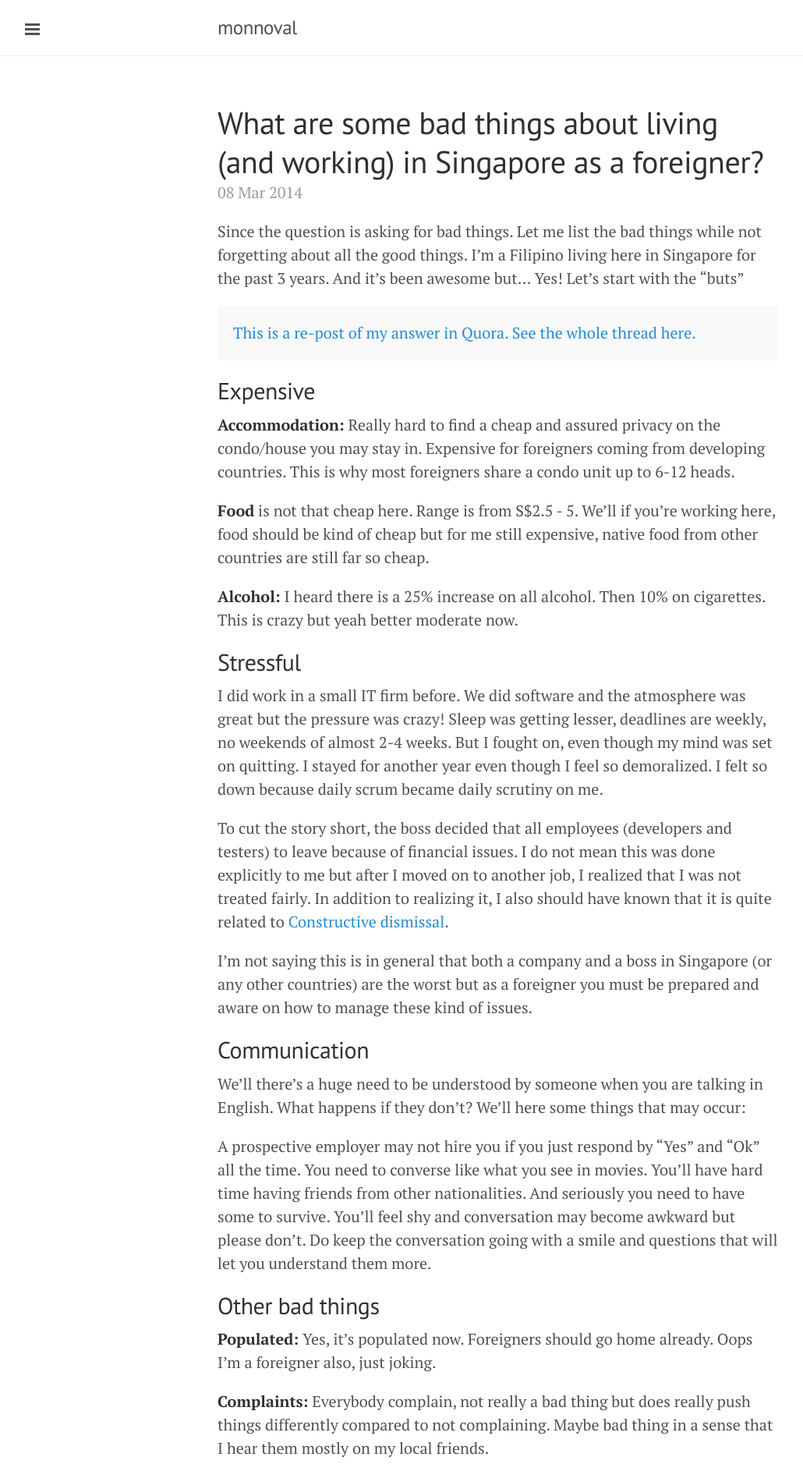
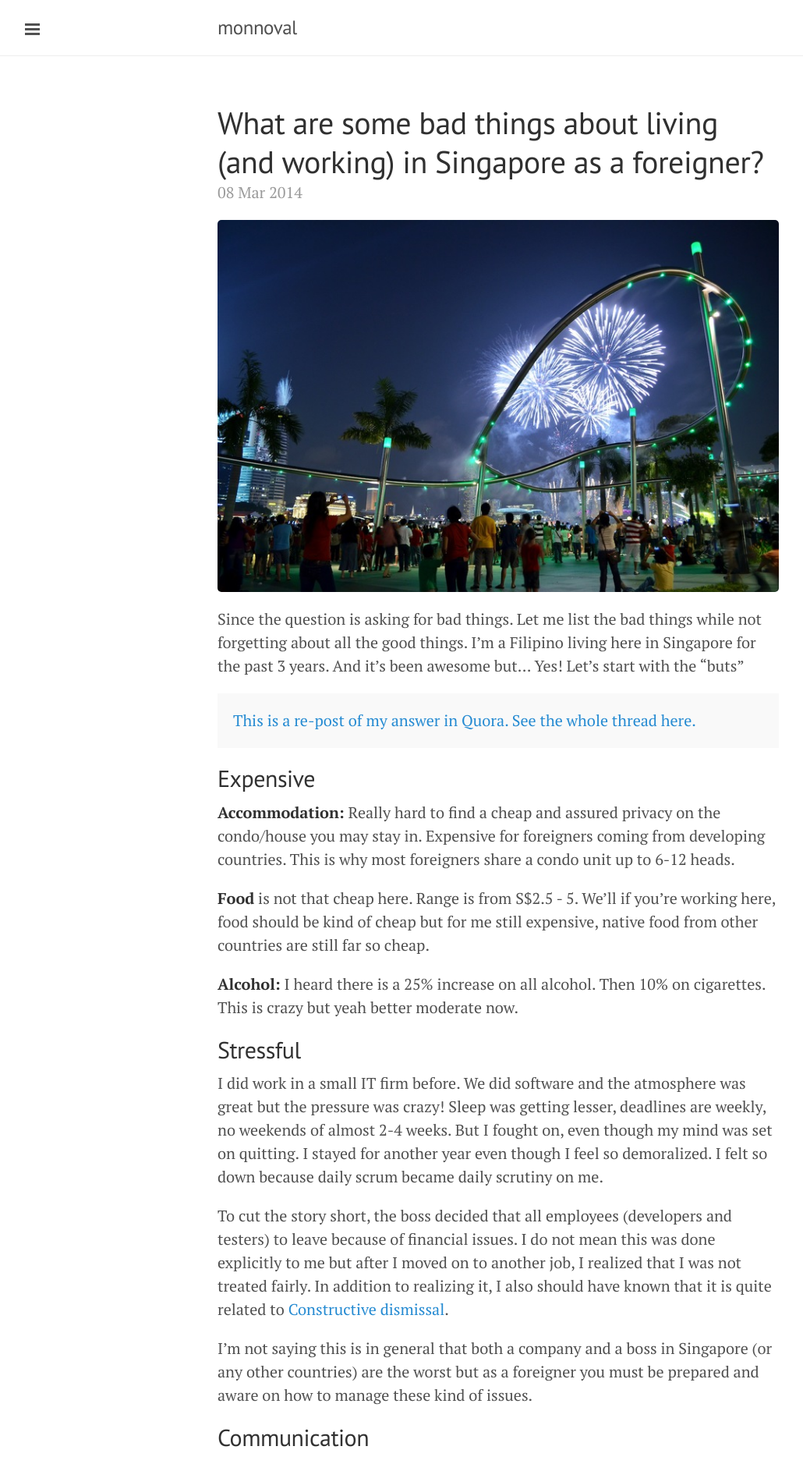
Before and after one commit to monnoval/monnoval.github.io, a Jekyll site: the page built from _posts/2014-03-08-being-a-foreigner-and-employee-in-singapore.md, in a window 1280 px wide. Shown: the top 1877 px of the page at 78% size, without its empty margins (1-1031 px from the left). Built offline with Jekyll 4.4.1, drawn with Linux system fonts in a browser that asks for light colours; Markdown is read by kramdown in place of the engine named in the settings.

Commit message:
Test images

```diff
--- a/_posts/2014-03-08-being-a-foreigner-and-employee-in-singapore.md
+++ b/_posts/2014-03-08-being-a-foreigner-and-employee-in-singapore.md
@@ -2,6 +2,8 @@
 layout: post
 title: What are some bad things about living (and working) in Singapore as a foreigner?
 ---
+
+![]({{ site.baseurl }}public/images/2014-03-08-001.jpg)
 
 Since the question is asking for bad things. Let me list the bad things while not forgetting about all the good things. I'm a Filipino living here in Singapore for the past 3 years. And it's been awesome but... Yes! Let's start with the "buts"
 
```
Also changed, not shown: public/images/2014-03-08-001.jpg (added).
